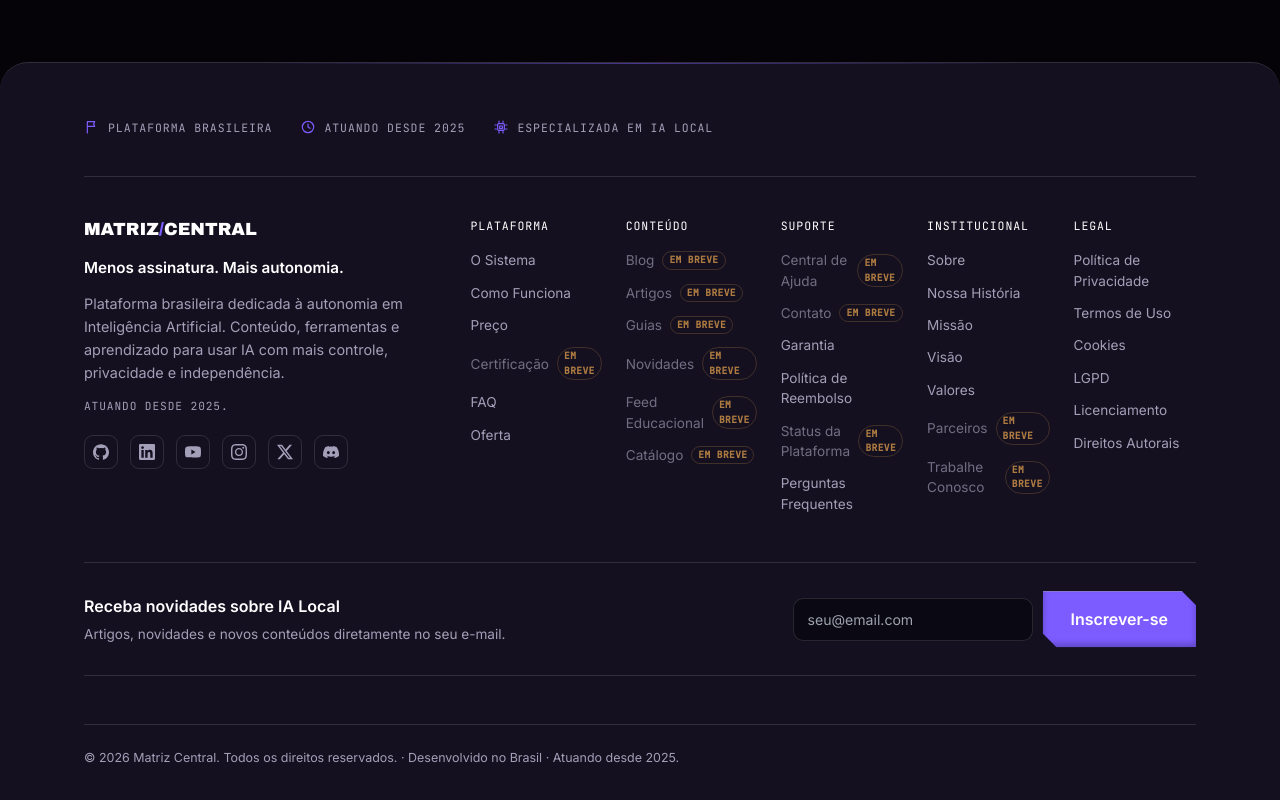
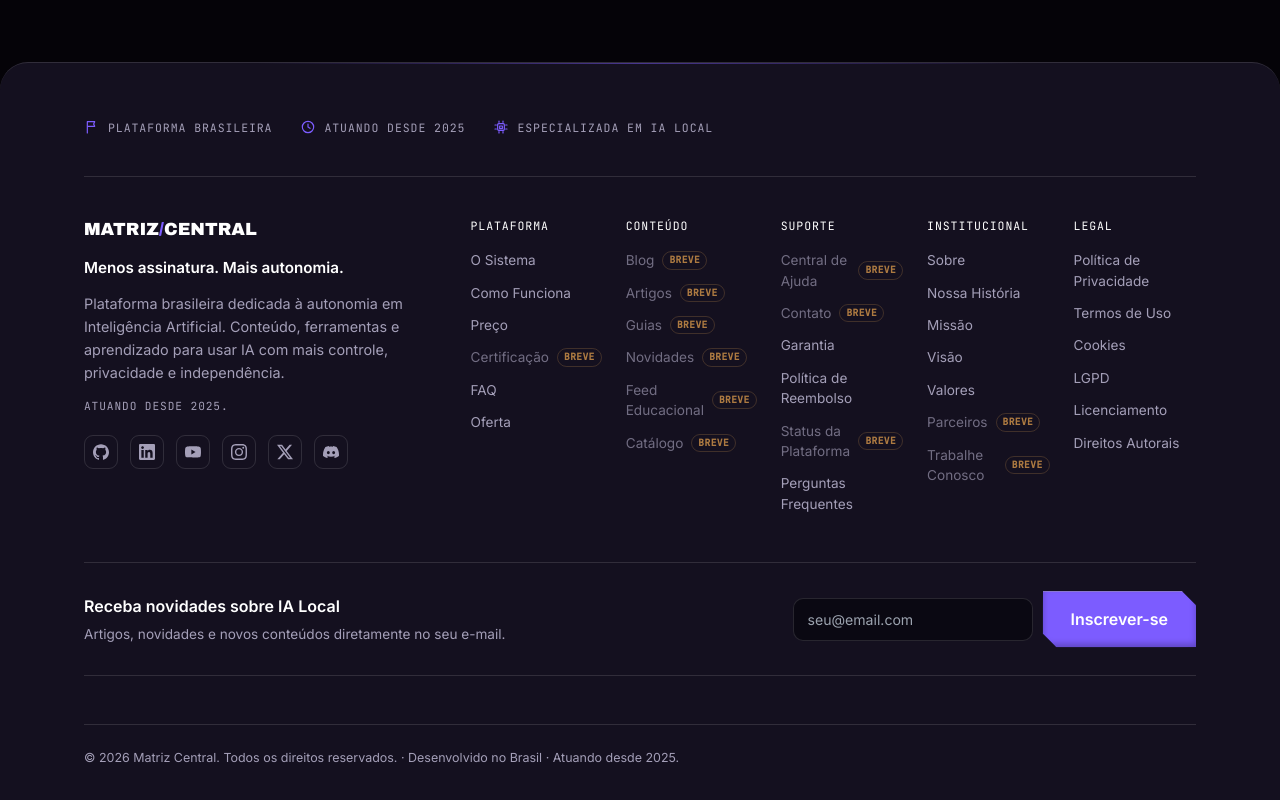
Before and after one commit to limajeferson/matrizcentral, a Next.js app: page / in a window 1280 px wide. Shown: the part 9484-10284 px from the top of the page. Built offline with nearby package versions, Linux system fonts and the light colour scheme.

Commit message:
tweak: selo do footer 'em breve' -> 'breve' (a pedido)

```diff
--- a/src/components/marketing/v2/FooterV2.tsx
+++ b/src/components/marketing/v2/FooterV2.tsx
@@ -26,7 +26,7 @@ function FooterNavLink({ link }: { link: FooterLink }) {
     return (
       <span className="mc-footer-link is-soon">
         {link.label}
-        <span className="mc-footer-soon mc-mono">em breve</span>
+        <span className="mc-footer-soon mc-mono">breve</span>
       </span>
     );
   }
```
